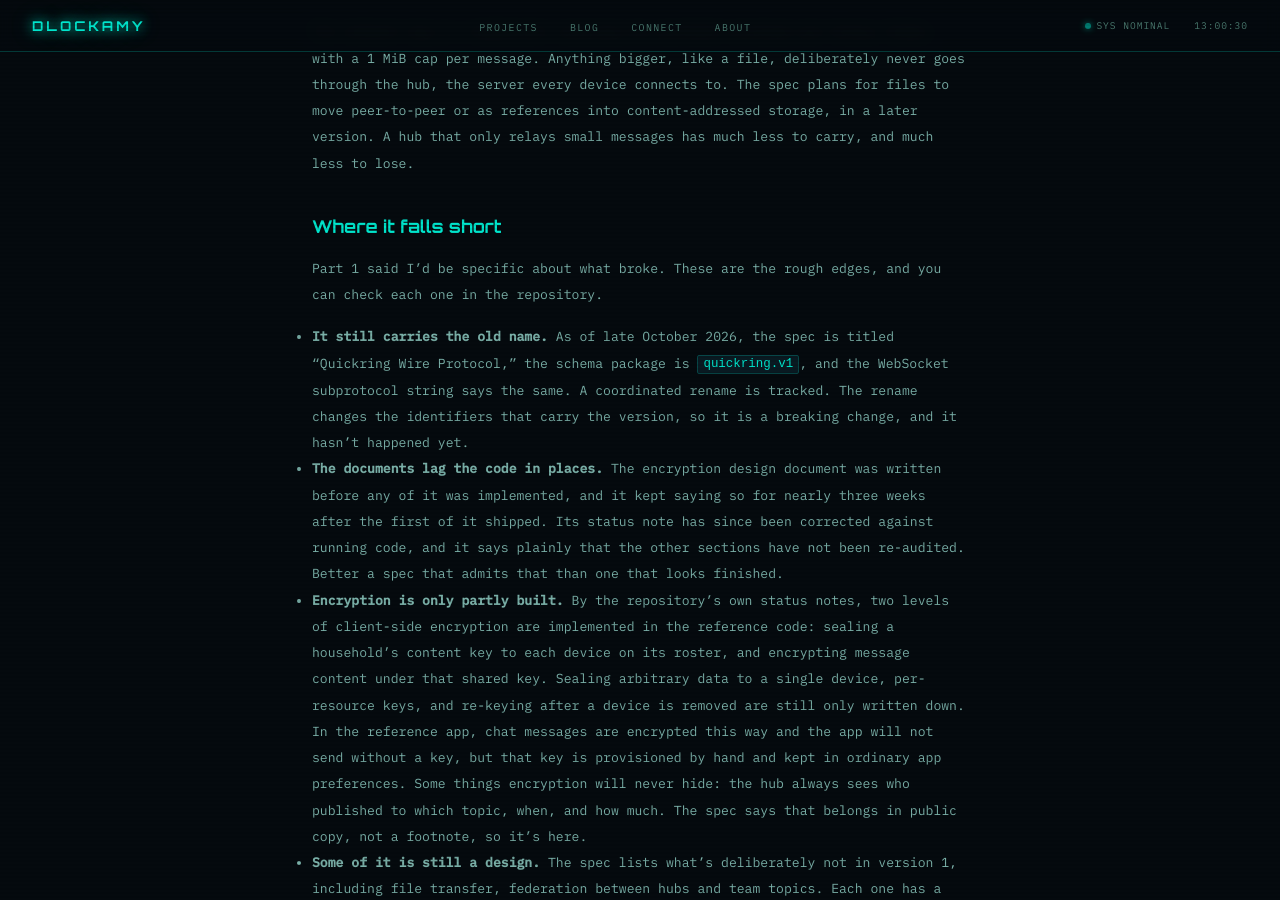
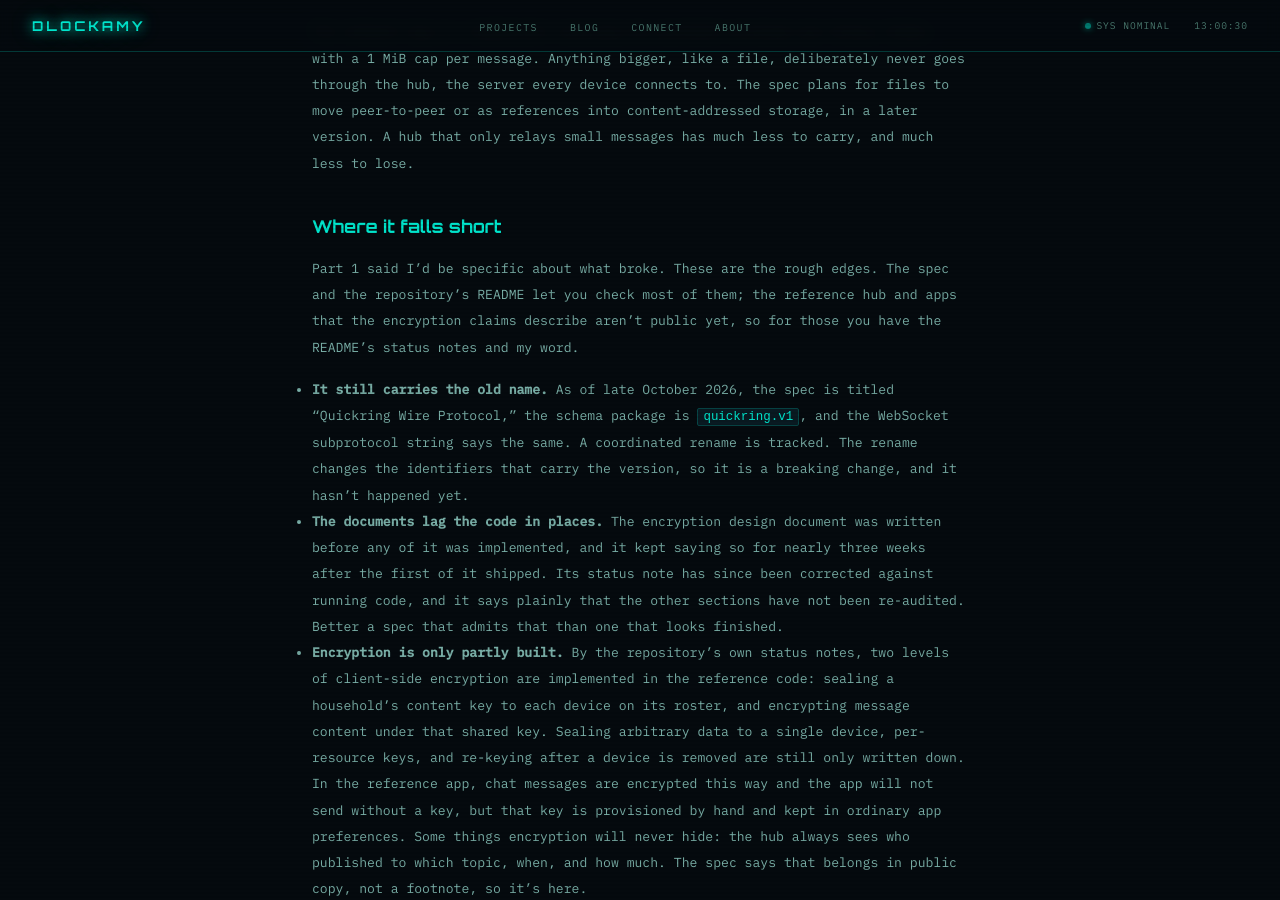
Before and after one commit to dlockamy/dlockamy.github.io, a Jekyll site: the page built from _posts/2026-11-02-hearth-the-plan-9-half.md, in a window 1280 px wide and 900 px high, scrolled down 1975 px. Built offline with Jekyll 4.4.1, drawn with Linux system fonts in a browser that asks for light colours.

Commit message:
Part 3: say which encryption claims can't be checked against code; rewrap bullet
The hearth README says the reference hub and apps are not public yet, so
"you can check each one in the repository" overclaimed for the encryption
bullets. Reword the intro to say so. Also rewrap one run-on source line.

Assisted-by: LLM

```diff
--- a/_posts/2026-11-02-hearth-the-plan-9-half.md
+++ b/_posts/2026-11-02-hearth-the-plan-9-half.md
@@ -114,8 +114,10 @@ and much less to lose.
 
 ## Where it falls short
 
-Part 1 said I'd be specific about what broke. These are the rough edges, and
-you can check each one in the repository.
+Part 1 said I'd be specific about what broke. These are the rough edges. The
+spec and the repository's README let you check most of them; the reference
+hub and apps that the encryption claims describe aren't public yet, so for
+those you have the README's status notes and my word.
 
 - **It still carries the old name.** As of late October 2026, the spec is titled
   "Quickring Wire Protocol," the schema package is `quickring.v1`, and the
@@ -135,9 +137,10 @@ you can check each one in the repository.
   a single device, per-resource keys, and re-keying after a device is removed
   are still only written down. In the reference app, chat messages are
   encrypted this way and the app will not send without a key, but that key is
-  provisioned by hand and kept in ordinary app preferences. Some things encryption will never hide: the hub always sees who
-  published to which topic, when, and how much. The spec says that belongs in
-  public copy, not a footnote, so it's here.
+  provisioned by hand and kept in ordinary app preferences. Some things
+  encryption will never hide: the hub always sees who published to which
+  topic, when, and how much. The spec says that belongs in public copy, not a
+  footnote, so it's here.
 - **Some of it is still a design.** The spec lists what's deliberately not in
   version 1, including file transfer, federation between hubs and team topics.
   Each one has a later version number next to it.
```
